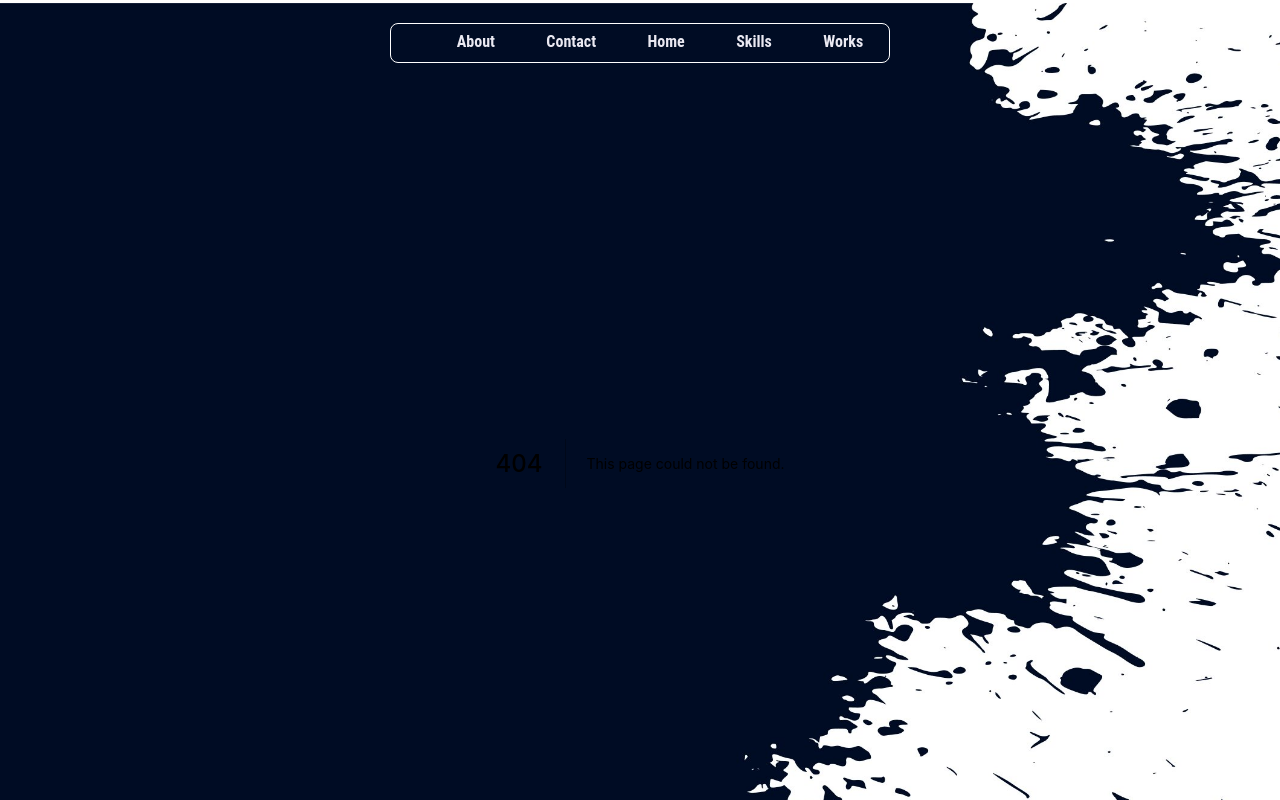
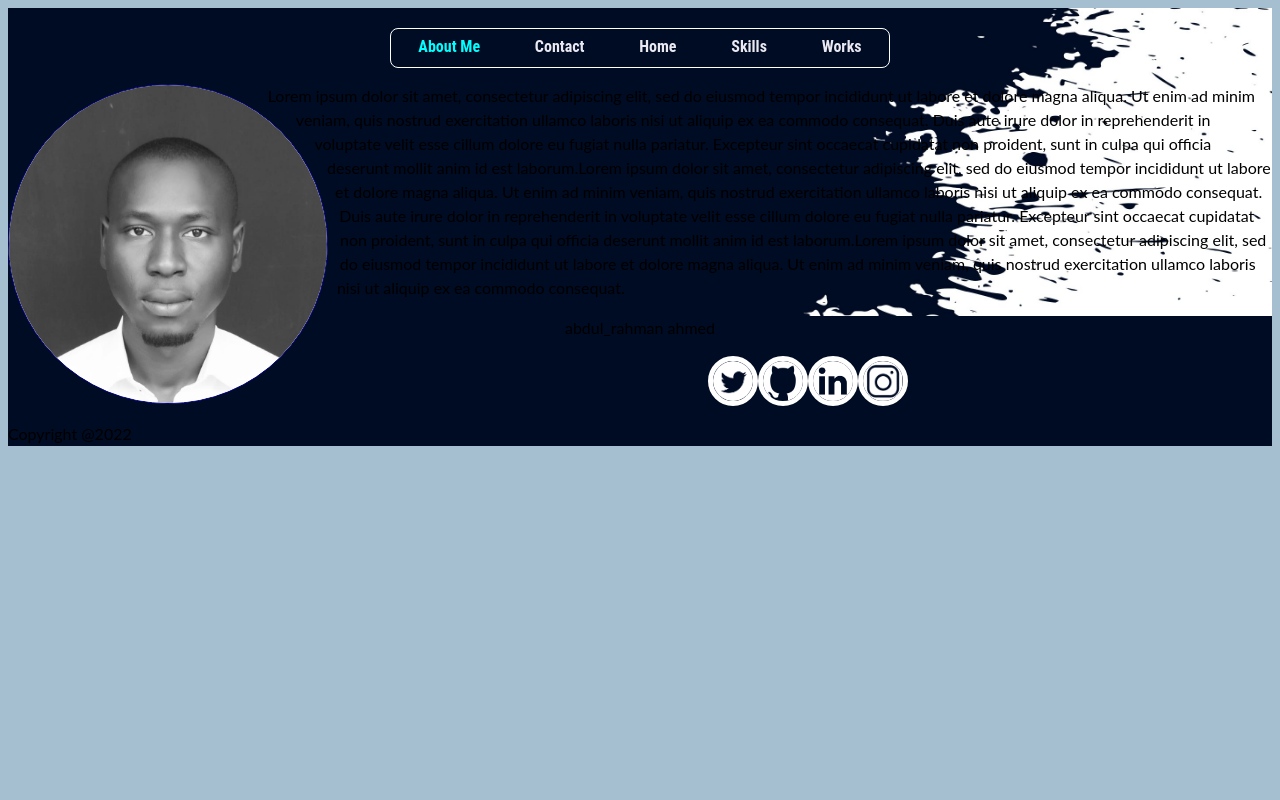
Before and after one commit to Rahman-Abdul/my-portfolio, a Next.js app: page /about in a window 1280 px wide. Before the commit this address had no page. Shown: the top 800 px of the page. Built offline with nearby package versions, Linux system fonts and the light colour scheme.

Commit message:
I created pages and make some changes

```diff
--- a/contents/Layout.tsx
+++ b/contents/Layout.tsx
@@ -5,11 +5,11 @@ import Navbar from "./Nav"
 
 const Layout = ({children}: any) => {
   return (
-    <main  className="layout">
+    <section  className="layout">
     <Navbar/>
     {children}
     <Footer/>
-    </main>
+    </section>
   )
 }
 
--- a/contents/Nav.tsx
+++ b/contents/Nav.tsx
@@ -1,15 +1,30 @@
+import Link from 'next/link';
+import { useRouter } from 'next/router';
+
+
 type Props = {}
 
 const Navbar = (props: Props) => {
+	const router = useRouter();
   return (
      <nav className="nav-bar" >
 	 	<div className="nav-bar-main">
  		<ul className="nav-bar-contents">
-	  	<li className="nav-content">About</li>
-   		<li className="nav-content">Contact</li>
-    	<li className="nav-content">Home</li>
-    	<li className="nav-content">Skills</li>
-		<li className="nav-content">Works</li>
+	  	<li className="nav-content"><Link href="/about"><a className={router.pathname == "/about" ? "active" : ""}>
+           About Me
+        </a></Link></li>
+   		<li className="nav-content"> <Link href="/contact"><a className={router.pathname == "/contact" ? "active" : ""}>
+           Contact
+        </a></Link></li>
+    	<li className="nav-content"><Link href="/"><a className={router.pathname == "/" ? "active" : ""}>
+           Home
+        </a></Link></li>
+    	<li className="nav-content"><Link href="/skills"><a className={router.pathname == "/skills" ? "active" : ""}>
+           Skills
+        </a></Link></li>
+		<li className="nav-content"><Link href="/works"><a className={router.pathname == "/works" ? "active" : ""}>
+           Works
+        </a></Link></li>
   </ul>
   </div>
 </nav>
--- /dev/null
+++ b/pages/about.tsx
@@ -0,0 +1,20 @@
+import React from 'react';
+import Image from 'next/image';
+import me from '../assets/me.jpeg'
+
+// import { Container } from './styles';
+
+const About: any = () => {
+  return(
+<main className=''>
+<div className='circle-parent'>
+  <Image className='about-image' src={me} alt="Picture of the author"/>
+  </div>
+<p>Lorem ipsum dolor sit amet, consectetur adipiscing elit, sed do eiusmod tempor incididunt ut labore et dolore magna aliqua. Ut enim ad minim veniam, quis nostrud exercitation ullamco laboris nisi ut aliquip ex ea commodo consequat. Duis aute irure dolor in reprehenderit in voluptate velit esse cillum dolore eu fugiat nulla pariatur. Excepteur sint occaecat cupidatat non proident, sunt in culpa qui officia deserunt mollit anim id est laborum.Lorem ipsum dolor sit amet, consectetur adipiscing elit, sed do eiusmod tempor incididunt ut labore et dolore magna aliqua. Ut enim ad minim veniam, quis nostrud exercitation ullamco laboris nisi ut aliquip ex ea commodo consequat. Duis aute irure dolor in reprehenderit in voluptate velit esse cillum dolore eu fugiat nulla pariatur. Excepteur sint occaecat cupidatat non proident, sunt in culpa qui officia deserunt mollit anim id est laborum.Lorem ipsum dolor sit amet, consectetur adipiscing elit, sed do eiusmod tempor incididunt ut labore et dolore magna aliqua. Ut enim ad minim veniam, quis nostrud exercitation ullamco laboris nisi ut aliquip ex ea commodo consequat.
+  </p>
+
+</main>
+  )
+}
+
+export default About;
--- a/styles/globals.css
+++ b/styles/globals.css
@@ -1,10 +1,11 @@
 html,
-body {
-  padding: 0;
-  margin: 0;
-  font-family: -apple-system, BlinkMacSystemFont, Segoe UI, Roboto, Oxygen,
-    Ubuntu, Cantarell, Fira Sans, Droid Sans, Helvetica Neue, sans-serif;
+body{
+  background: #a5bfd0;
+  font-family: 'Lato', sans-serif;
+  font-size: 16px;
+  line-height: 1.5em;
 }
+
 
 a {
   color: inherit;
@@ -18,8 +19,11 @@ a {
 .layout{
   background-image: url("../assets/home-background.jpg");
   background-size: cover;
-    background-repeat: no-repeat;
-    background-position: center;
+  background-repeat: no-repeat;
+  background-position: center;
+  object-fit: contain;
+  width: 100%;
+  height: 100%;
 }
 
 .social-image{
@@ -56,6 +60,7 @@ a {
   display: flex;
   justify-content: space-around;
   margin-top: 3px;
+  padding: 0px!important;
 
 }
 .nav-content{
@@ -133,3 +138,38 @@ a.btn-1 {
   align-items: center;
   justify-content: center;
 }
+
+.active{
+  color: #00FFFF;
+}
+
+/* about section        */
+
+.about-section{
+  display: block;
+  position:relative;
+  width: 800px;
+  padding: 1em;
+  margin: auto;
+  border-bottom: 2px solid #333;
+
+
+}
+
+.circle-parent{
+  width: 20em;
+  height: 20em;
+  overflow: hidden;
+  background: white;
+  border: 1px solid darkblue;
+  border-radius: 100%;
+  shape-outside: circle(50%);
+  margin-right: 1em;
+  float: left;
+  text-align: center;
+}
+
+.about-image{
+  height: 20em;
+  margin-left: -25%;
+}
```
Also changed, not shown: pages/contact.tsx (added, +13 -0 lines), pages/skills.tsx (added, +13 -0 lines), pages/works.tsx (added, +13 -0 lines), assets/me.jpeg (added).
